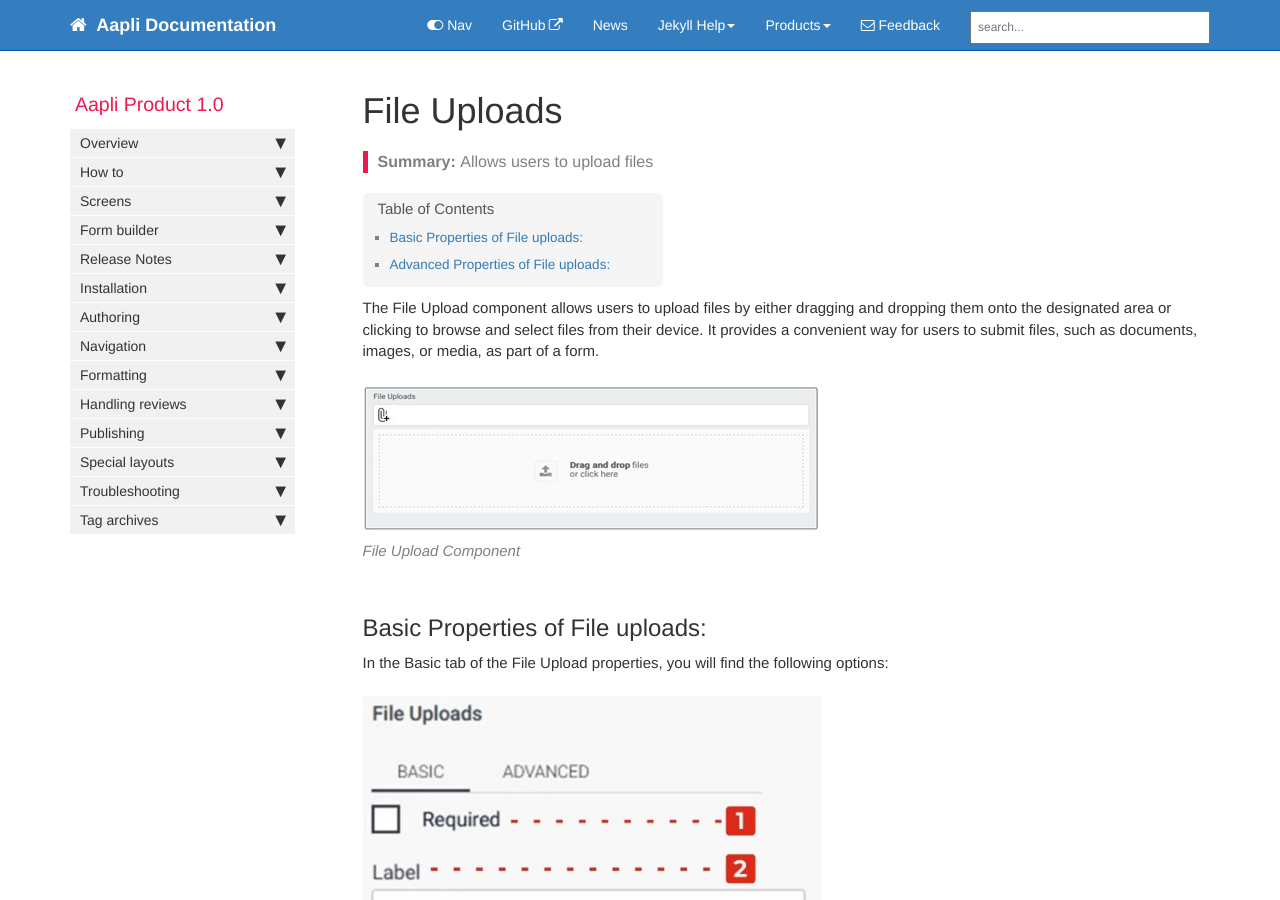
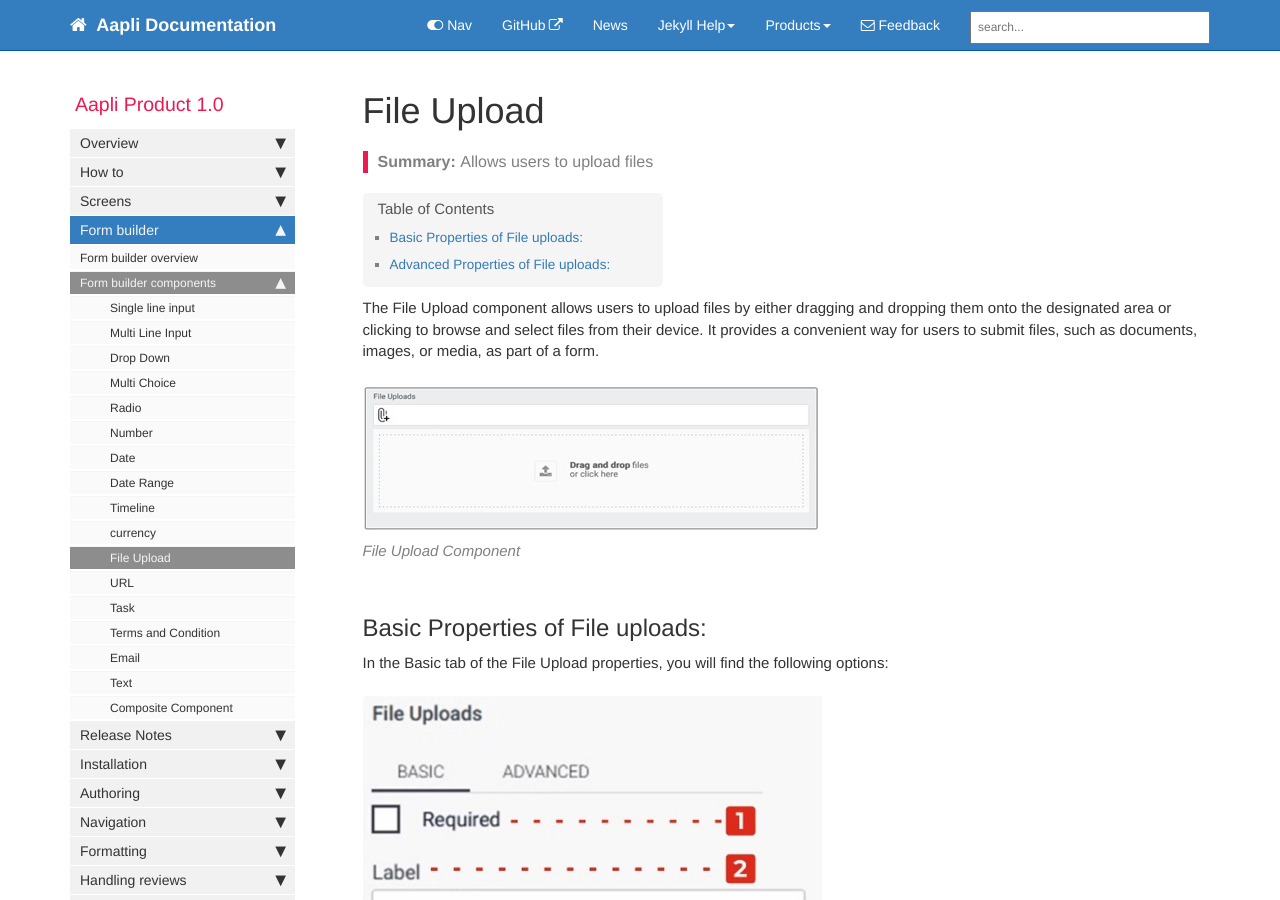
Before and after one commit to IdeaBridge/AapliDocumentation, a Jekyll site: the page built from pages/mydoc/file_uploads.md, in a window 1280 px wide and 900 px high. Built offline with Jekyll 4.4.1, drawn with Linux system fonts in a browser that asks for light colours; comment, search, counter and statistics services are not loaded.

Commit message:
Corrections made in file upload URL

```diff
--- a/_data/sidebars/mydoc_sidebar.yml
+++ b/_data/sidebars/mydoc_sidebar.yml
@@ -162,8 +162,8 @@ entries:
           url: /timeline.html
           output: web, pdf
 
-        - title: File Uploads
-          url: /file_uploads.html
+        - title: File Upload
+          url: /file_upload.html
           output: web, pdf
 
         - title: URL
--- a/pages/mydoc/file_uploads.md
+++ b/pages/mydoc/file_uploads.md
@@ -1,5 +1,5 @@
 ---
-title: File Uploads
+title: File Upload
 keywords: low code, no code, business process automation, workflow, evaluation matrixs
 last_updated: July 06, 2023
 tags: [Screens]
```
